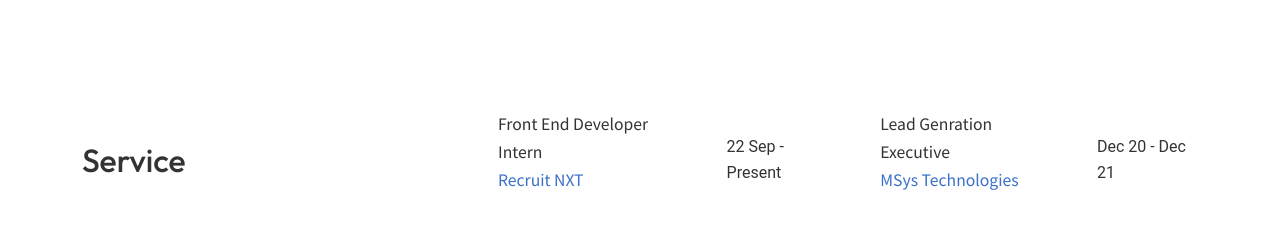
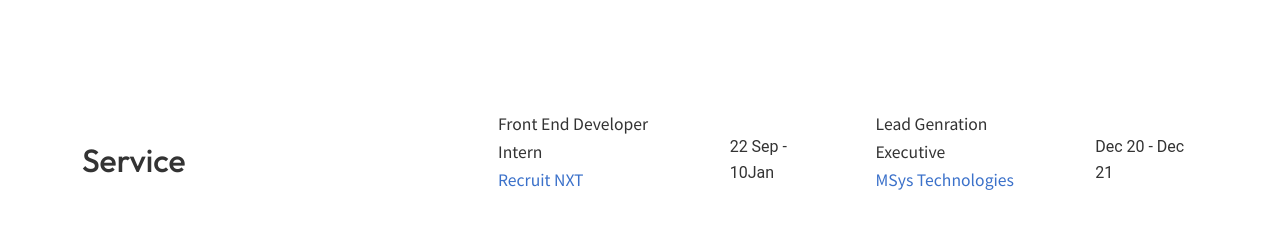
Before and after one commit to maligaurav947/Portfolio, a React (Create React App) app: page / in a window 1280 px wide. Shown: the part 3407-3648 px from the top of the page. Built offline with nearby package versions, Linux system fonts and the light colour scheme; a small style sheet from the web is missing.

Commit message:
dark mode

```diff
--- a/src/components/App.js
+++ b/src/components/App.js
@@ -12,16 +12,17 @@
 import { useEffect, useState } from "react";
 
 function App() {
-
   const [loaded, setLoaded] = useState(false);
   console.log("Made With ❤️");
   let deTitle = document.title;
+  const [theme, setTheme] = useState("light");
   window.addEventListener("blur", () => {
     document.title = "We Are Waiting...";
   });
   window.addEventListener("focus", () => {
     document.title = deTitle;
   });
+
   useEffect(() => {
     let timer = setTimeout(() => setLoaded(true), 2000);
     return () => {
@@ -38,7 +39,7 @@
           <AnimatedCursor
             innerSize={20}
             outerSize={25}
-            color="255,255,255"
+            color="77,77,177"
             outerAlpha={0.2}
             innerScale={0.8}
             outerScale={5}
--- a/src/components/Pages/About.js
+++ b/src/components/Pages/About.js
@@ -91,15 +91,29 @@
             <div className="d-flex gap-5 align-items-center">
               <p>
                 Front End Developer Intern <br />
-                <span className="text-primary">Recruit NXT</span>
+                <span className="text-primary">
+                  <a
+                    href="https://www.linkedin.com/company/recruitnxt/"
+                    target={"_blank"}
+                  >
+                    Recruit NXT
+                  </a>
+                </span>
               </p>
-              <span>22 Sep - Present</span>
+              <span>22 Sep - 10Jan</span>
             </div>
             <div className="d-flex gap-5 align-items-center">
               <p>
                 Lead Genration Executive
                 <br />
-                <span className="text-primary">MSys Technologies</span>
+                <span className="text-primary">
+                  <a
+                    href="https://www.linkedin.com/company/msys-technologies/"
+                    target={"_blank"}
+                  >
+                    MSys Technologies
+                  </a>
+                </span>
               </p>
               <span>Dec 20 - Dec 21</span>
             </div>
```
